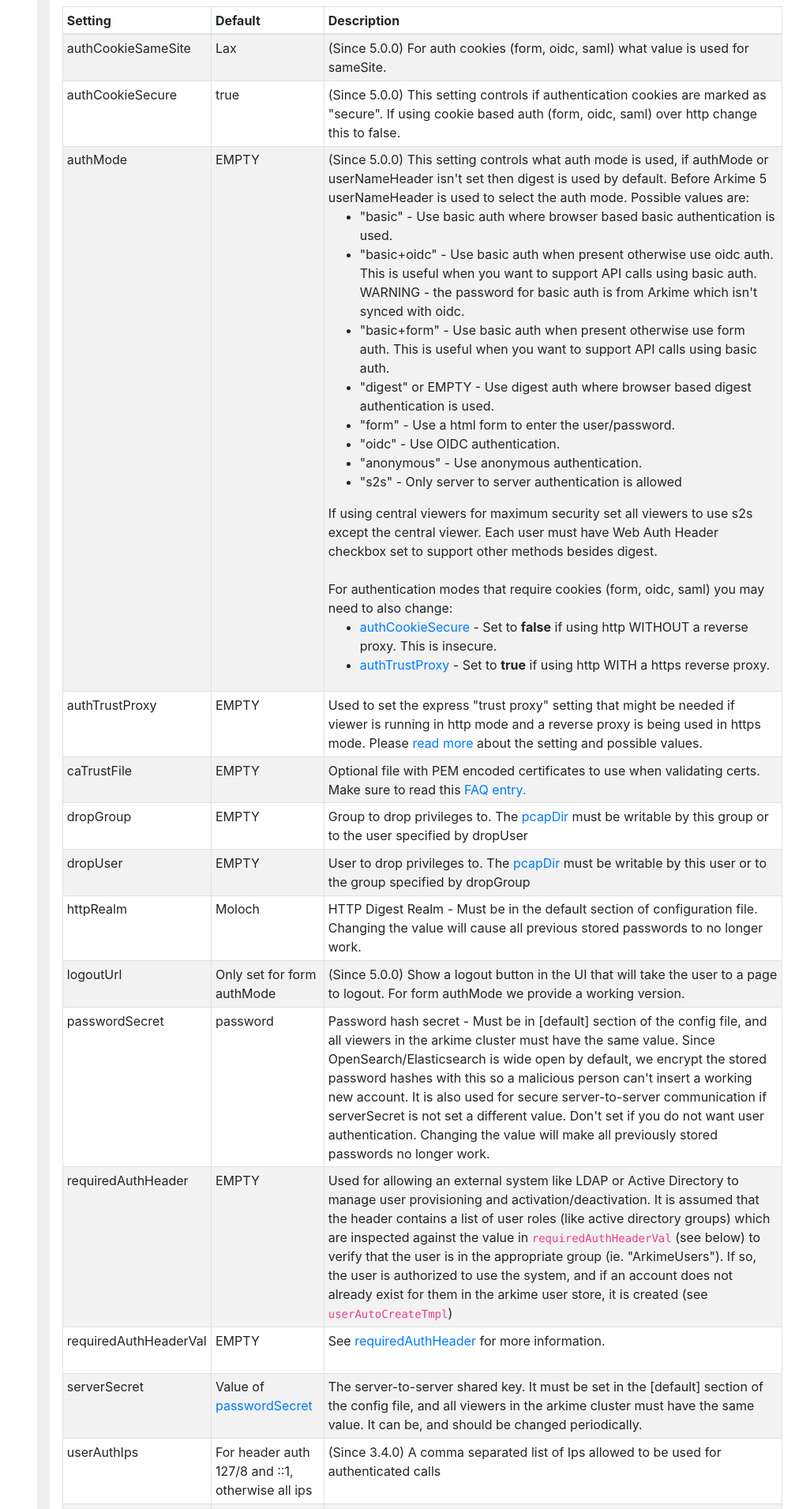
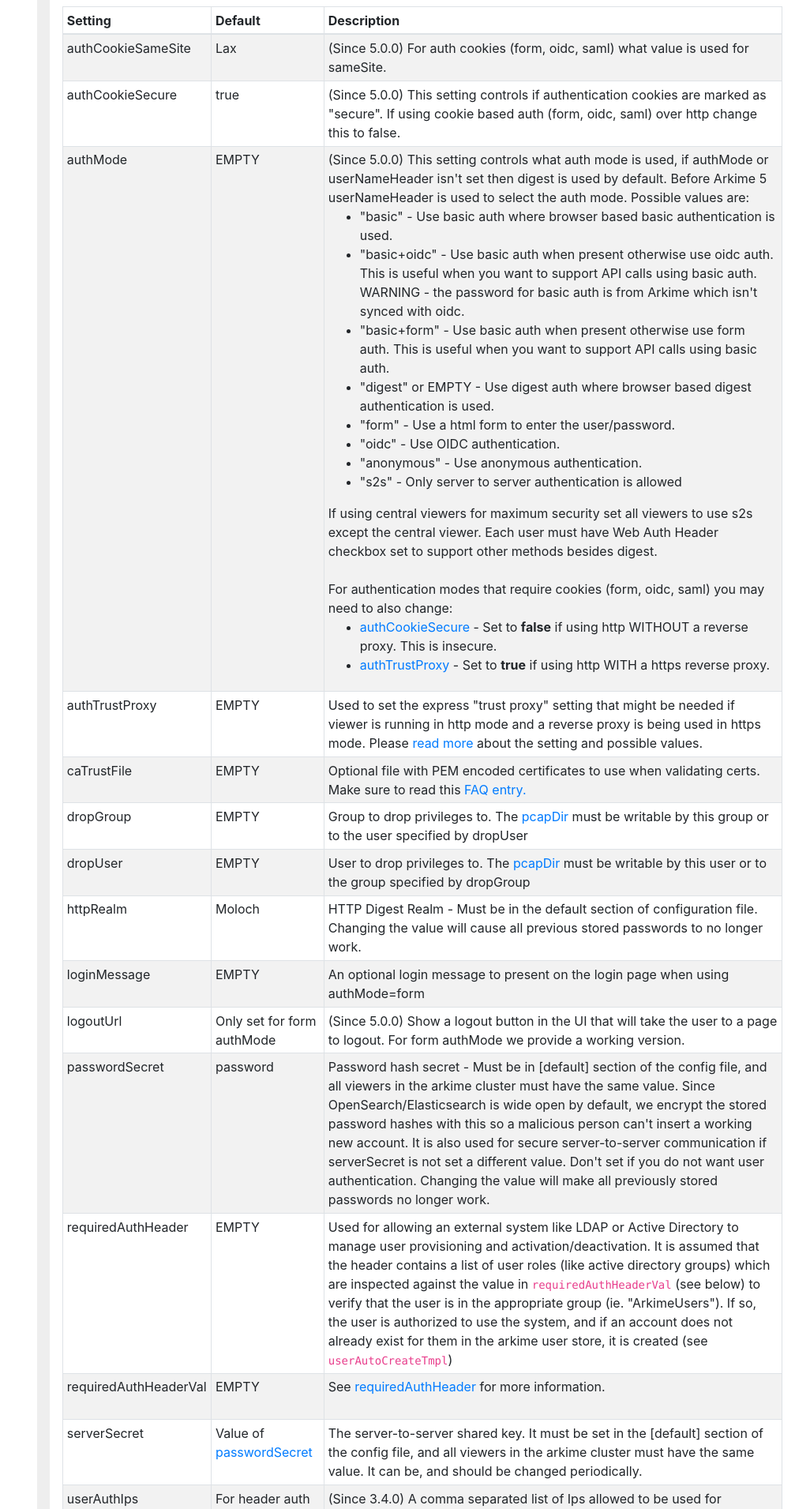
Before and after one commit to arkime/arkimeweb, a Jekyll site: the page built from settings.html, in a window 1280 px wide. Shown: the part 3089-5000 px from the top of the page at 79% size, without its empty margins (273-1280 px from the left). Built offline with Jekyll 4.4.1, drawn with Linux system fonts in a browser that asks for light colours.

Commit message:
add loginMessage setting

```diff
--- a/_data/settings/security.yml
+++ b/_data/settings/security.yml
@@ -152,3 +152,7 @@
     value: Only set for form authMode
     text: |
       (Since 5.0.0) Show a logout button in the UI that will take the user to a page to logout. For form authMode we provide a working version.
+
+  - key: loginMessage
+    value: EMPTY
+    text: An optional login message to present on the login page when using authMode=form
```
